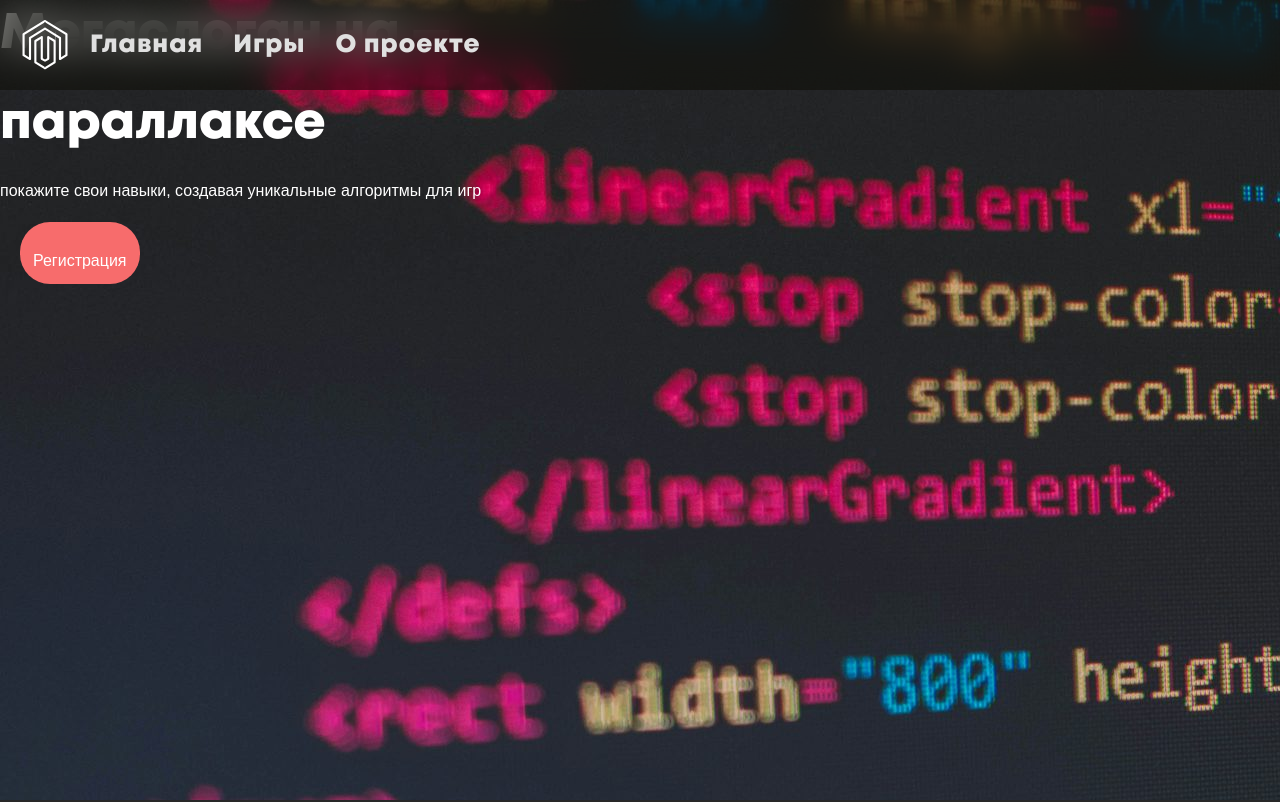
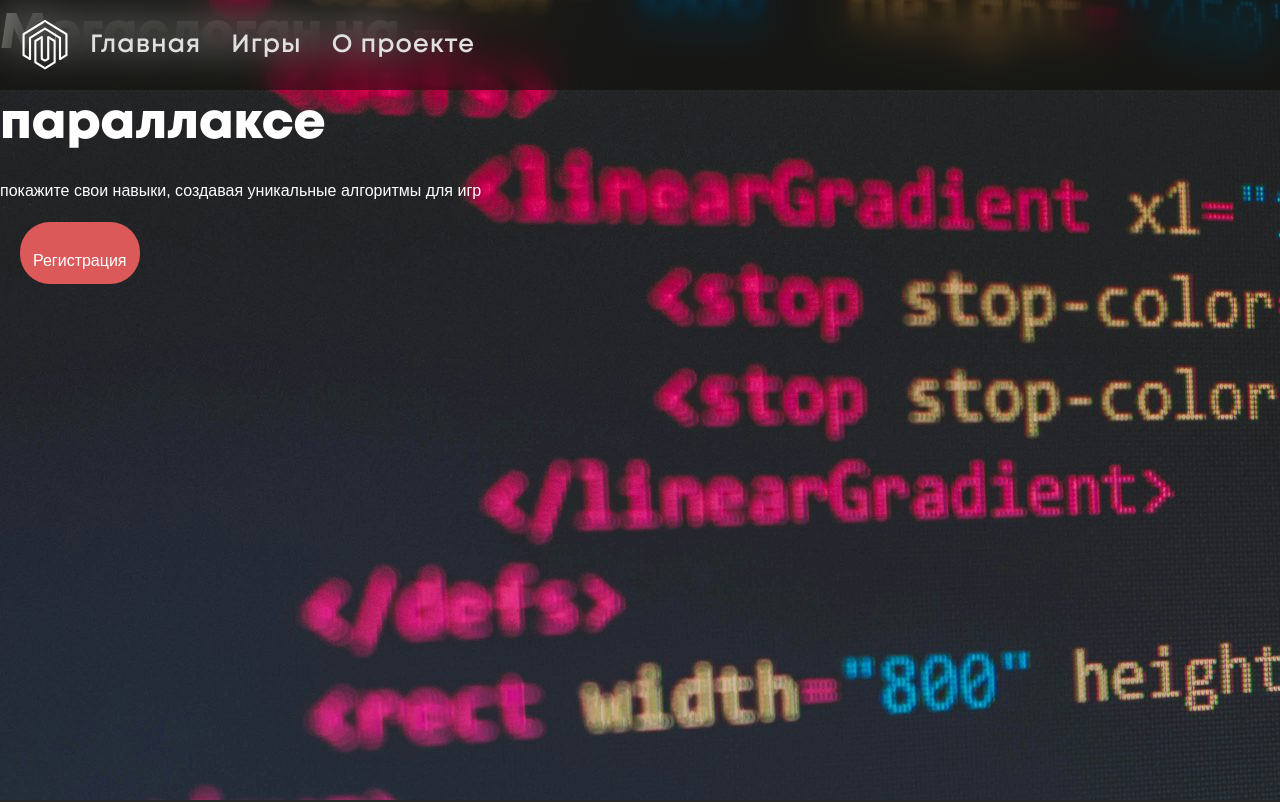
Before and after one commit to not-hype-pruduction/frontend-battlecodes, a React (Create React App) app: page / in a window 1280 px wide. Shown: the top 802 px of the page. Built offline with nearby package versions, Linux system fonts and the light colour scheme.

Commit message:
some styles refactoring

```diff
--- a/src/ContentComponents/Catalog.css
+++ b/src/ContentComponents/Catalog.css
@@ -128,6 +128,7 @@ p {
     font-weight: bold;
 }
 
+
 @keyframes scroll {
     from {
         transform: translateX(0);
--- a/src/MainComponents/Main.css
+++ b/src/MainComponents/Main.css
@@ -1,10 +1,22 @@
+:root {
+    --base-gray: #282828;
+    --red-base: #db5959;
+    --white: #ffffff;
+
+    --font-semi: MontSemiBold;
+    --font-heavy: MontHeavy;
+    --font-light: MontLight;
+
+    --main-font: 'Lato', sans-serif;
+    --trans: 0.135s ease-in-out;
+}
+
 .header {
     display: flex;
     position: fixed;
     background-color: rgba(10, 10, 2, 0.5);
     backdrop-filter: blur(20px);
     width: 100%;
-
 }
 
 li {
@@ -16,7 +28,7 @@ li {
 li a {
     text-decoration: none;
     color: #E0E0E0;
-    font-family: MontHeavy;
+    font-family: MontSemiBold;
     font-size: 25px;
     letter-spacing: 1px;
 }
@@ -40,24 +52,14 @@ li a:hover {
 
 
 
-:root {
-    --white: #ffffff;
-    --dark-blue: #2d2d44;
-    --green: #4eb543;
-    --orange: #e84e1b;
-
-    --main-font: 'Lato', sans-serif;
-    --trans: 0.135s ease-in-out;
-}
 
 body {
     margin: 0;
     padding: 0;
-
     font-size: 18px;
     line-height: 1.2;
     color: var(--white);
-    background-color: #282828;
+    background-color: var(--base-gray);
     font-family: var(--main-font)
 }
 
@@ -66,10 +68,10 @@ body {
 }
 
 .registration-button {
-    color: #FFFFFF;
+    color: var(--white);
     font-size: 40px;
     font-family: "Mont SemiBold";
-    background-color: #F76C6C;
+    background-color: var(--red-base);
     border-radius: 30px;
     border-style: none;
     padding: 3px 13px;
@@ -81,7 +83,7 @@ body {
     color: #FFFFFF;
     font-size: 40px;
     font-family: "Mont SemiBold";
-    background-color: #db5959;
+    background-color: var(--red-base);
     border-radius: 30px;
     border-style: none;
     padding: 3px 13px;
```
